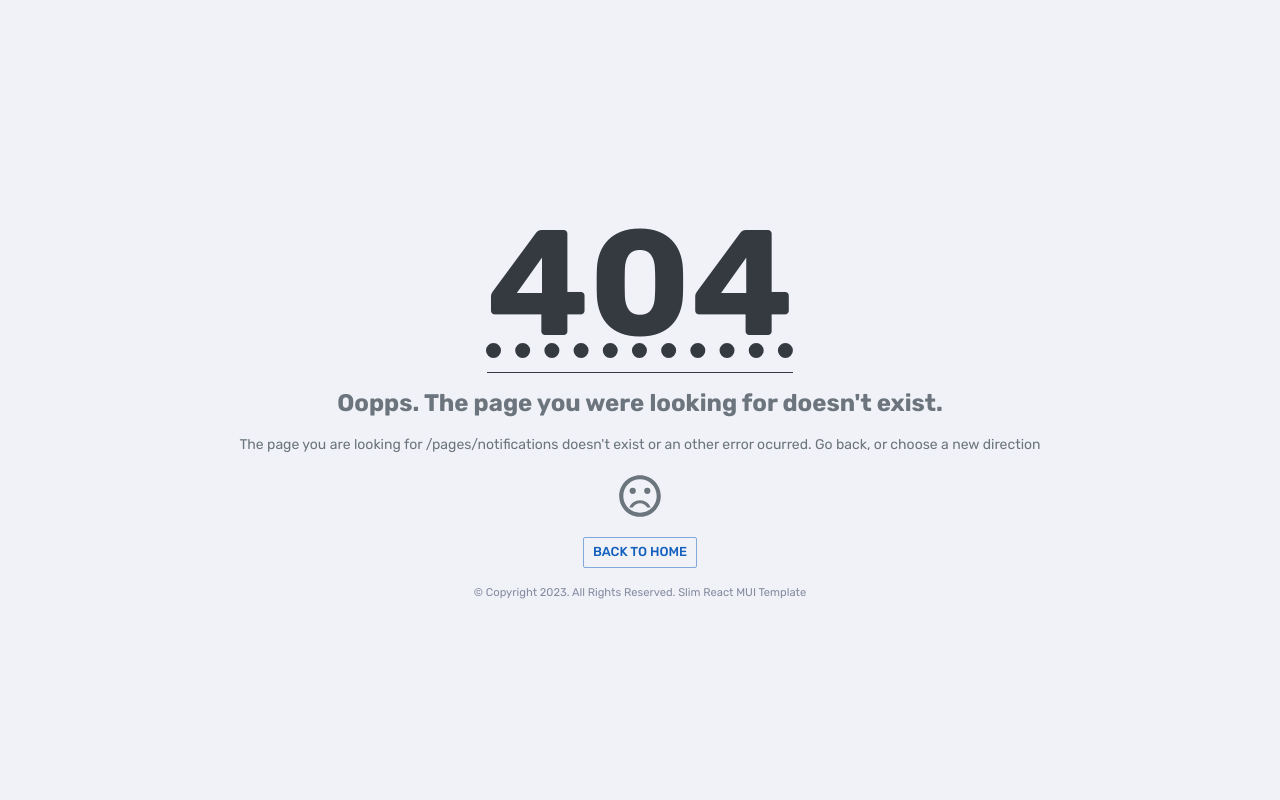
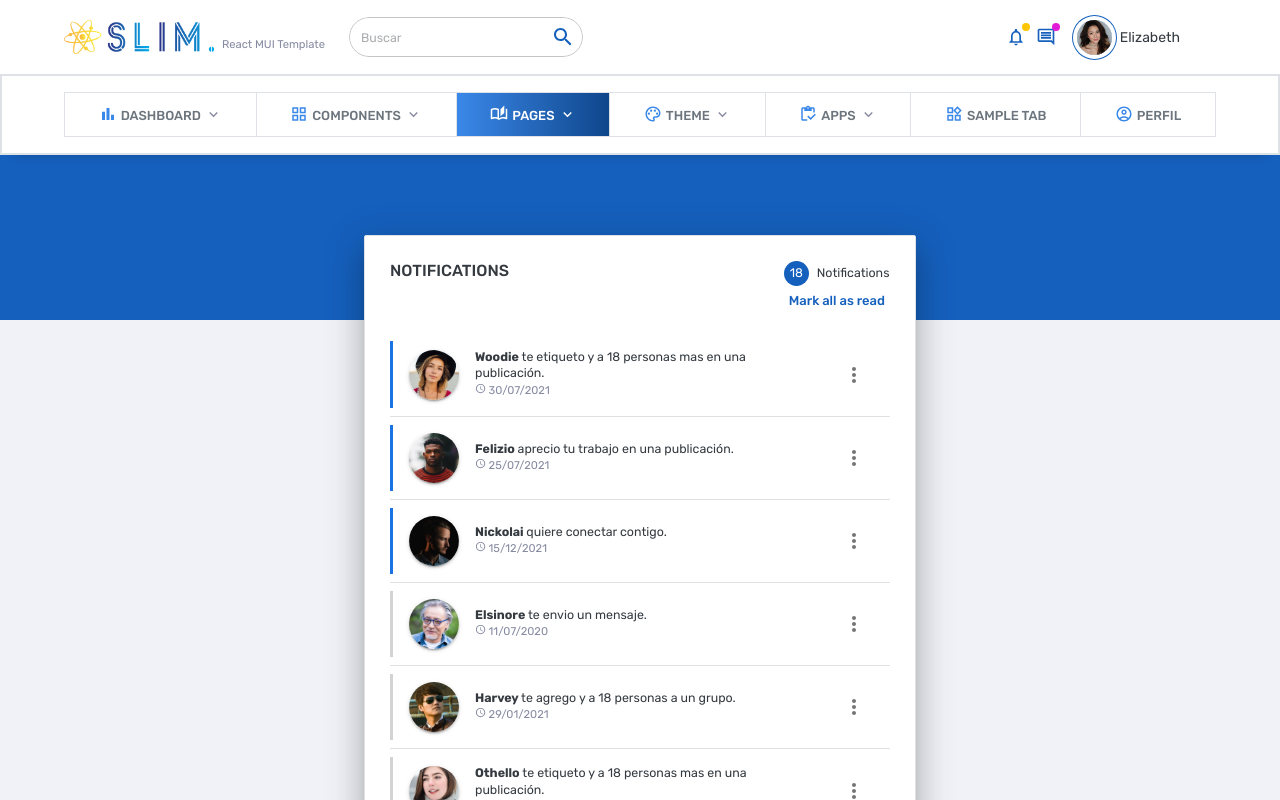
Before and after one commit to Tono2007/slim-free-react-mui-template, a React (Vite) app: page /pages/notifications in a window 1280 px wide. Shown: the top 800 px of the page. Built offline with nearby package versions, Linux system fonts and the light colour scheme.

Commit message:
[FEAT] notifications Page

```diff
--- a/src/components/mainHeader/loggedUser.jsx
+++ b/src/components/mainHeader/loggedUser.jsx
@@ -148,11 +148,11 @@ function UserMenu({ handleClose }) {
 					my: 1,
 				}}
 			/>
-			<MenuItem onClick={handleClose} to="/" component={RouterLink}>
+			<MenuItem onClick={handleClose} to="/pages/notifications" component={RouterLink}>
 				<ListItemIcon>
 					<NotificationsNoneOutlinedIcon fontSize="small" />
 				</ListItemIcon>
-				Notifications <ListBadge color="info.main" count={10} />
+				Notifications <ListBadge color="info.main" count={18} />
 			</MenuItem>
 			<MenuItem onClick={handleClose} to="/" component={RouterLink}>
 				<ListItemIcon>
@@ -171,7 +171,7 @@ function UserMenu({ handleClose }) {
 				<ListItemIcon>
 					<CommentOutlinedIcon fontSize="small" />
 				</ListItemIcon>
-				Comments <ListBadge color="warning.main" count={16} />
+				Comments <ListBadge color="warning.main" count={11} />
 			</MenuItem>
 			<Divider
 				sx={{
--- a/src/components/mainHeader/notificationButton.jsx
+++ b/src/components/mainHeader/notificationButton.jsx
@@ -35,7 +35,7 @@ function NotificationsButton() {
 	};
 	const toNotifications = (e) => {
 		handleClose();
-		navigate('/notifications');
+		navigate('/pages/notifications');
 	};
 
 	return (
--- a/src/components/navbar/navItems.js
+++ b/src/components/navbar/navItems.js
@@ -227,15 +227,11 @@ const NAV_LINKS_CONFIG = [
 				href: '/pages/settings',
 			},
 			{
-				title: 'Notifications WIP',
-				href: '/pages/login',
+				title: 'Notifications',
+				href: '/pages/notifications',
 			},
 			{
 				title: 'Profile WIP',
-				href: '/pages/login',
-			},
-			{
-				title: 'Pricing WIP',
 				href: '/pages/login',
 			},
 			{
@@ -262,6 +258,25 @@ const NAV_LINKS_CONFIG = [
 					{
 						title: '505 Forbidden',
 						href: '/pages/error/505',
+					},
+				],
+			},
+			{
+				id: uuid(),
+				title: 'Pricing Pages',
+				type: 'group',
+				children: [
+					{
+						title: 'Pricing 1',
+						href: '/pages/pricing/pricing1',
+					},
+					{
+						title: 'Pricing 2',
+						href: '/pages/pricing/pricing2',
+					},
+					{
+						title: 'Pricing3',
+						href: '/pages/pricing/pricing3',
 					},
 				],
 			},
--- /dev/null
+++ b/src/pages/notificationsPage/index.jsx
@@ -0,0 +1,128 @@
+import { alpha } from '@mui/material/styles';
+import calcHeaderHeight from '@helpers/layoutHeight';
+
+import Typography from '@mui/material/Typography';
+import Breadcrumbs from '@mui/material/Breadcrumbs';
+import Link from '@mui/material/Link';
+import Grid from '@mui/material/Grid';
+import Stack from '@mui/material/Stack';
+import Card from '@mui/material/Card';
+import TextField from '@mui/material/TextField';
+import MenuItem from '@mui/material/MenuItem';
+import MenuList from '@mui/material/MenuList';
+import ListItemIcon from '@mui/material/ListItemIcon';
+import Divider from '@mui/material/Divider';
+import Button from '@mui/material/Button';
+import Avatar from '@mui/material/Avatar';
+import ButtonBase from '@mui/material/ButtonBase';
+import Box from '@mui/material/Box';
+import Switch from '@mui/material/Switch';
+import Alert from '@mui/material/Alert';
+import AlertTitle from '@mui/material/AlertTitle';
+import IconButton from '@mui/material/IconButton';
+import Container from '@mui/material/Container';
+
+// Icons
+import CloseIcon from '@mui/icons-material/Close';
+import AccessTimeIcon from '@mui/icons-material/AccessTime';
+import NotificationsOutlinedIcon from '@mui/icons-material/NotificationsOutlined';
+import MoreVertIcon from '@mui/icons-material/MoreVert';
+
+import CardHeader from '@/components/cardHeader';
+
+import notifications from '@/_mocks/notifications';
+
+function NotificationsPage() {
+	return (
+		<>
+			<Box position="fixed" left={0} right={0} top={0} bgcolor="primary.main" width="100%" height="40vh" />
+			<Container sx={{ my: '10vh' }} maxWidth="sm">
+				<NotificationsList />
+			</Container>
+		</>
+	);
+}
+
+function NotificationsList() {
+	return (
+		<Card sx={{ position: 'relative' }} elevation={20} hover={false}>
+			<CardHeader title="Notifications">
+				<Stack>
+					<Typography>
+						<Box
+							width={25}
+							height={25}
+							color="primary.contrastText"
+							bgcolor="primary.main"
+							borderRadius="50%"
+							display="inline-flex"
+							justifyContent="center"
+							alignItems="center"
+							mr={1}
+						>
+							18
+						</Box>
+						Notifications
+					</Typography>
+					<Button size="small">Mark all as read</Button>
+				</Stack>
+			</CardHeader>
+
+			<Stack direction="column" spacing={1} divider={<Divider flexItem />}>
+				{notifications.map((notification) => (
+					<Notification key={notification.id} notification={notification} />
+				))}
+			</Stack>
+		</Card>
+	);
+}
+
+function Notification({ notification }) {
+	return (
+		<ButtonBase
+			sx={{
+				py: 1,
+				px: 2,
+				'&:hover': {
+					bgcolor: (theme) => alpha(theme.palette.primary.light, 0.1),
+				},
+				borderLeft: 3,
+				borderLeftColor: notification?.checked ? '#d3d3d3' : 'primary.400',
+			}}
+		>
+			<Stack width="100%" direction="row" spacing={2} alignItems="center" justifyContent="flex-start">
+				<Avatar
+					alt="Perfil"
+					/* src={`https://picsum.photos/200/300?random=${Math.random()}`} */
+					src={notification?.avatar}
+					sx={{
+						width: 50,
+						height: 50,
+						boxShadow: 2,
+					}}
+				/>
+
+				<Stack direction="column" justifyContent="flex-start" alignItems="flex-start" flexGrow={1}>
+					<Typography align="left">
+						<strong>{notification?.name} </strong>
+						{notification?.title}
+					</Typography>
+					<Typography variant="caption">
+						<AccessTimeIcon
+							fontSize="inherit"
+							sx={{
+								mr: 0.3,
+							}}
+						/>
+						{notification?.date}
+					</Typography>
+				</Stack>
+				<IconButton>
+					<MoreVertIcon />
+				</IconButton>
+			</Stack>
+		</ButtonBase>
+	);
+}
+
+export default NotificationsPage;
--- a/src/utils/routes/index.jsx
+++ b/src/utils/routes/index.jsx
@@ -30,6 +30,7 @@ const Page500 = withLazyLoadably(lazy(() => import('@/pages/errorPages/500')));
 const Page503 = withLazyLoadably(lazy(() => import('@/pages/errorPages/503')));
 const Page505 = withLazyLoadably(lazy(() => import('@/pages/errorPages/505')));
 const EditProfilePage = withLazyLoadably(lazy(() => import('@/pages/editProfile')));
+const NotificationsPage = withLazyLoadably(lazy(() => import('@/pages/notificationsPage')));
 const WIPPage = withLazyLoadably(lazy(() => import('@/pages/wip')));
 const SamplePage = withLazyLoadably(lazy(() => import('@/pages/sample')));
 const ThemeTypographyPage = withLazyLoadably(lazy(() => import('@/pages/themePages/themeTypography')));
@@ -79,6 +80,7 @@ function Router() {
 
 						<Route path="pages/">
 							<Route path="settings" element={<EditProfilePage />} />
+							<Route path="notifications" element={<NotificationsPage />} />
 							<Route path="error/">
 								<Route path="404" element={<Page404 />} />
 								<Route path="403" element={<Page403 />} />
```
Also changed, not shown: 1 other file (tests, documents, lock files or other folders).
